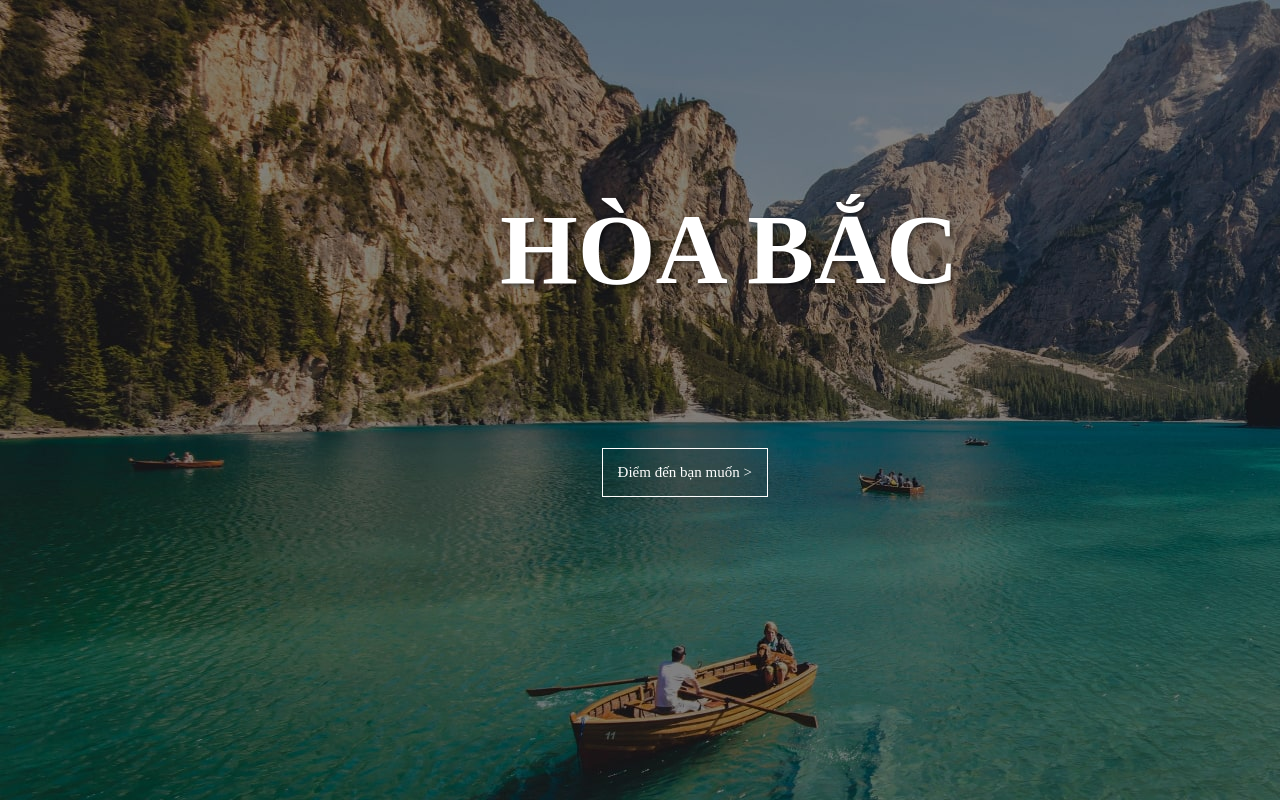
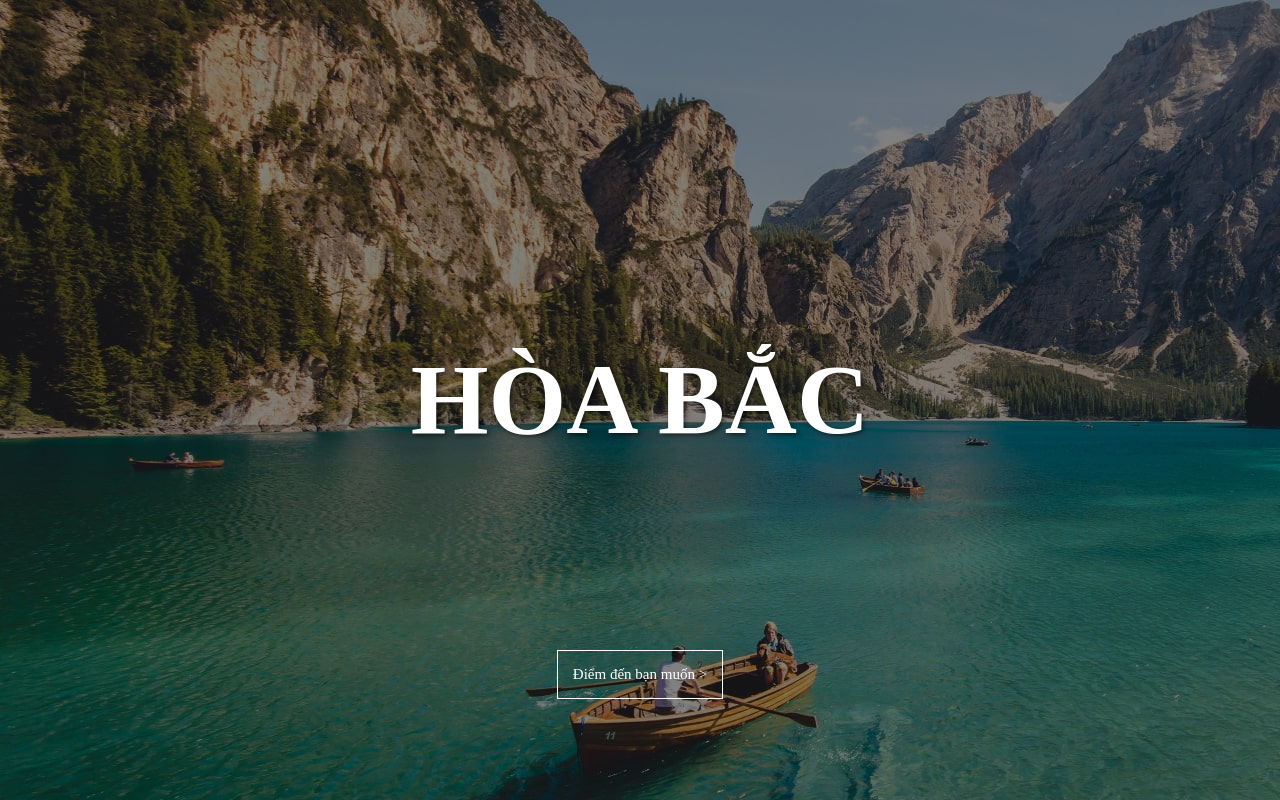
Before and after one commit to wijez/map_marker, a plain HTML site: page index.html in a window 1280 px wide. Drawn offline with nearby package versions, Linux system fonts and the light colour scheme.

Commit message:
styles container-main

```diff
--- a/index.html
+++ b/index.html
@@ -2,44 +2,53 @@
 <html lang="en">
 
 <head>
-    <meta charset="UTF-8">
-    <meta name="viewport" content="width=device-width, initial-scale=1.0">
+  <meta charset="UTF-8" />
+  <meta name="viewport" content="width=device-width, initial-scale=1.0" />
   <script src="https://unpkg.com/boxicons@2.1.4/dist/boxicons.js"></script>
   <title>Document</title>
   <style>
-      *{
+    * {
       padding: 0;
       margin: 0;
       box-sizing: border-box;
     }
-    body{
+
+    body {
       width: 100%;
       height: 100vh;
       box-sizing: border-box;
     }
-    .container-main{
+
+    .container-main {
       width: 100%;
       height: 100vh;
-      background: url('./images/banner1.jpg');
+      background: url("./images/banner1.jpg");
       background-repeat: no-repeat;
       background-size: cover;
       position: relative;
+      display: flex;
+      /* Thêm thuộc tính flex */
+      justify-content: center;
+      /* Căn giữa theo chiều ngang */
+      align-items: center;
+      /* Căn giữa theo chiều dọc */
       /* filter: opacity(0.7); */
       backdrop-filter: opacity(50%);
     }
+
     .container-main h1 {
-      color:#fff;
-      font-size:100px;
-      line-height:100px;
-      text-align:center;
+      color: #fff;
+      font-size: 100px;
+      line-height: 100px;
+      text-align: center;
+      align-content: center;
       position: absolute;
-      top: 200px;
-      left: 500px;
-      text-transform:capitalize;
+      text-transform: capitalize;
       text-shadow: 2px 2px 4px rgba(0, 0, 0, 0.5);
+    }
 
-    }
-    .container-main p,a{
+    .container-main p,
+    a {
       text-decoration: none;
       color: #fff;
       font-size: 15px;
@@ -51,62 +60,62 @@
       /* width: 200px;
       height: 50px; */
     }
-    .container-main a:active{
+
+    .container-main a:active {
       background-color: rgb(253, 104, 50);
       transition: all 0.1s ease;
     }
-    .show{
+
+    .show {
       position: absolute;
-      top: 56%;
-      left: 47%;
+      top: calc(100% - 150px);
+      /* Đặt vị trí tính từ dưới cùng */
+      text-align: center;
+
     }
-    .container-main p:hover{
+
+    .container-main p:hover {
       background-color: rgb(253, 104, 50);
       transition: all 0.2s ease;
     }
-     .dia-diem{
+
+    .dia-diem {
       width: 150px;
       text-align: center;
       position: absolute;
       margin: 10px 10px;
       color: #ffffff;
     }
-    #namyen{
+
+    #namyen {
       bottom: 200px;
       right: 200px;
       display: none;
     }
-    #talang{
+
+    #talang {
       bottom: 100px;
       right: 200px;
       display: none;
-
     }
   </style>
 </head>
 
 <body>
-
   <div class="container-main">
-      <h1>HÒA BẮC<br>
-
-      </h1>
-      <p class="show" onclick="clickone()">
-        Điểm đến bạn muốn >
-      </p>
-      <a href="./namyen/index.html" class="dia-diem" id="namyen">
-        Nam Yên
-      </a>
+    <h1>HÒA BẮC<br /></h1>
+    <p class="show" onclick="clickone()">Điểm đến bạn muốn ></p>
+    <a href="./namyen/index.html" class="dia-diem" id="namyen"> Nam Yên </a>
     <a href="./talang-gianbi/index.html" class="dia-diem" id="talang">
       Tà Lang-Giàn Bí
     </a>
   </div>
 </body>
 <script>
-    function clickone(){
-      document.getElementById("namyen").style.display="block";
-      document.getElementById("talang").style.display="block";
-      console.log( document.getElementById("namyen"));
+  function clickone() {
+    document.getElementById("namyen").style.display = "block";
+    document.getElementById("talang").style.display = "block";
+    console.log(document.getElementById("namyen"));
   }
 </script>
 
```
Lines whose indentation alone changed are shown as unchanged.
